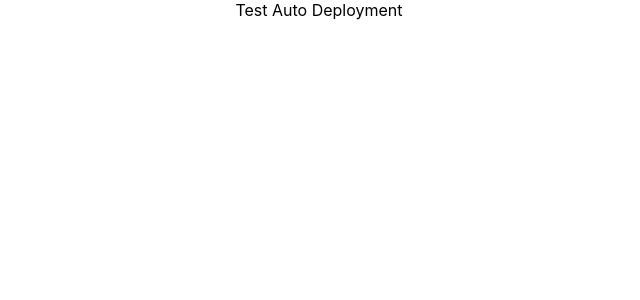
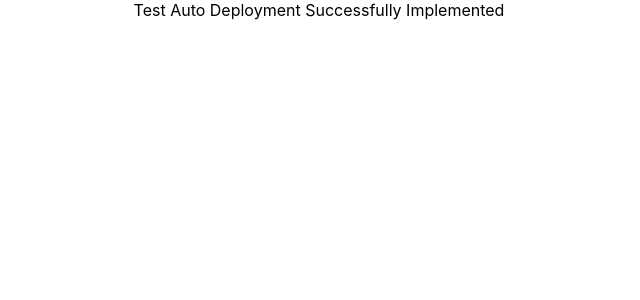
Before and after one commit to Sulaiman-Baig/covid-19-app, a React (Create React App) app: page / in a window 1280 px wide. Shown: the top 300 px of the page, without its empty margins (321-961 px from the left). Built offline with nearby package versions, Linux system fonts and the light colour scheme.

Commit message:
Automation Successfull

```diff
--- a/src/App.js
+++ b/src/App.js
@@ -5,7 +5,7 @@ import './App.css';
 function App() {
   return (
     <div className="App">
-   Test Auto Deployment
+   Test Auto Deployment Successfully Implemented
     </div>
   );
 }
```
